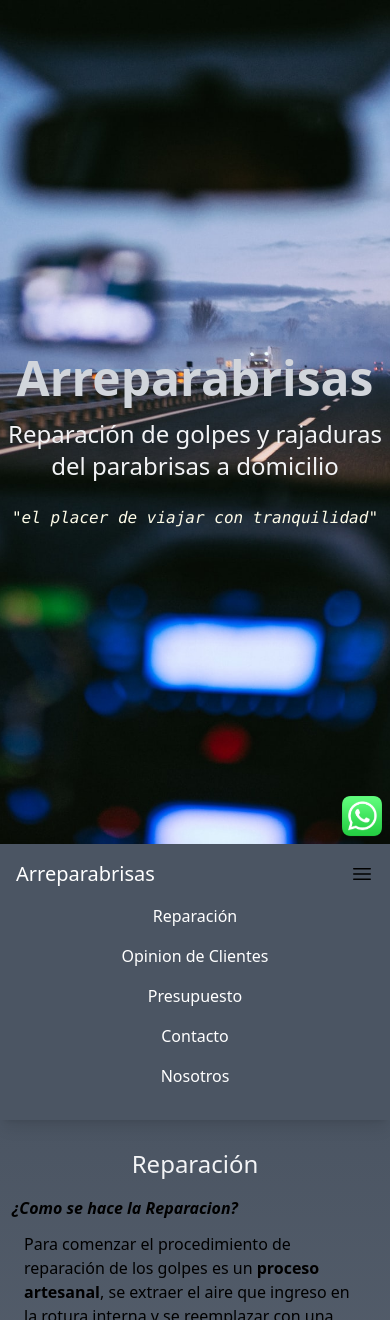
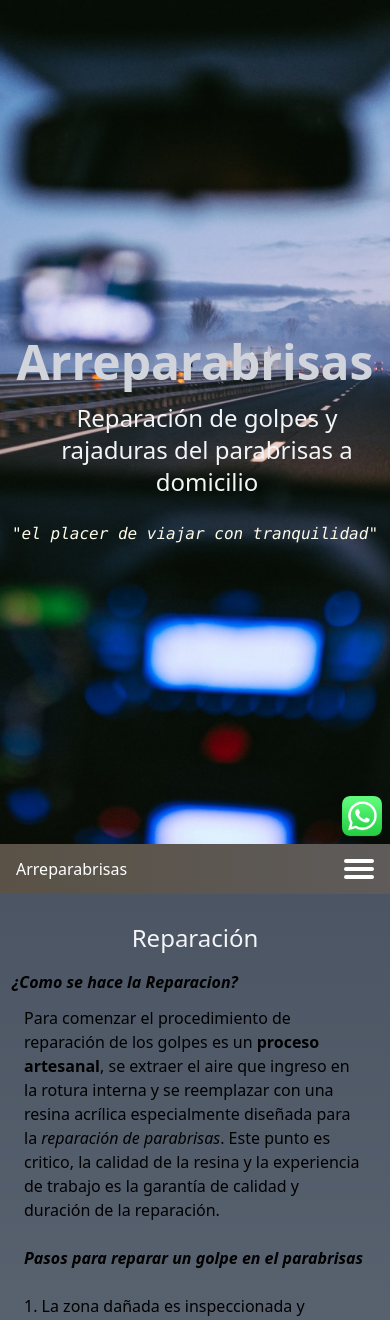
Before and after one commit to diegoe120/arreparabrisas-vanilla, a website built with Vite: page index.html in a window 390 px wide. Shown: the top 1320 px of the page. Built offline with nearby package versions, Linux system fonts and the light colour scheme.

Commit message:
Menu definitivo

```diff
--- a/index.css
+++ b/index.css
@@ -11,3 +11,119 @@
       display: none;
     }
   }
+
+  .top-nav {
+    display: flex;
+    flex-direction: row;
+    align-items: center;
+    justify-content: space-between;
+    background-color: #00BAF0;
+    background: linear-gradient(to left, #5e5b5a, #5a5246);
+    color: #FFF;
+    height: 50px;
+    padding: 1em;
+  }
+
+  .menu {
+    display: flex;
+    flex-direction: row;
+    list-style-type: none;
+    margin: 0;
+    padding: 0;
+  }
+
+  .menu > li {
+    margin: 0 1rem;
+    overflow: hidden;
+  }
+
+  .menu-button-container {
+    display: none;
+    height: 100%;
+    width: 30px;
+    cursor: pointer;
+    flex-direction: column;
+    justify-content: center;
+    align-items: center;
+  }
+
+  #menu-toggle {
+    display: none;
+  }
+
+  .menu-button,
+  .menu-button::before,
+  .menu-button::after {
+    display: block;
+    background-color: #fff;
+    position: absolute;
+    height: 4px;
+    width: 30px;
+    transition: transform 400ms cubic-bezier(0.23, 1, 0.32, 1);
+    border-radius: 2px;
+  }
+
+  .menu-button::before {
+    content: '';
+    margin-top: -8px;
+  }
+
+  .menu-button::after {
+    content: '';
+    margin-top: 8px;
+  }
+
+  #menu-toggle:checked + .menu-button-container .menu-button::before {
+    margin-top: 0px;
+    transform: rotate(405deg);
+  }
+
+  #menu-toggle:checked + .menu-button-container .menu-button {
+    background: rgba(255, 255, 255, 0);
+  }
+
+  #menu-toggle:checked + .menu-button-container .menu-button::after {
+    margin-top: 0px;
+    transform: rotate(-405deg);
+  }
+
+  @media (max-width: 700px) {
+    .menu-button-container {
+      display: flex;
+    }
+    .menu {
+      position: absolute;
+      top: 0;
+      margin-top: 50px;
+      left: 0;
+      flex-direction: column;
+      width: 100%;
+      justify-content: center;
+      align-items: center;
+    }
+    #menu-toggle ~ .menu li {
+      height: 0;
+      margin: 0;
+      padding: 0;
+      border: 0;
+      transition: height 400ms cubic-bezier(0.23, 1, 0.32, 1);
+    }
+    #menu-toggle:checked ~ .menu li {
+      border: 1px solid #333;
+      height: 2.5em;
+      padding: 0.5em;
+      transition: height 400ms cubic-bezier(0.23, 1, 0.32, 1);
+    }
+    .menu > li {
+      display: flex;
+      justify-content: center;
+      margin: 0;
+      padding: 0.5em 0;
+      width: 100%;
+      color: white;
+      background-color: #222;
+    }
+    .menu > li:not(:last-child) {
+      border-bottom: 1px solid #444;
+    }
+  }
--- a/index.html
+++ b/index.html
@@ -15,11 +15,11 @@
 
   <!-- Hero -->
 
-  <header id="hero" class="min-h-screen bg-center bg-cover h-screen flex items-center "
+  <header id="hero" class="flex min-h-screen bg-center bg-cover  items-center"
     style="background-image: url('/img/hero2.jpg')">
     <div class="conteiner flex flex-col mt-10">
       <h1 class="font-sans text-gray-300 text-5xl font-semibold text-center t-shadow animacion-d">Arreparabrisas</h1>
-      <h2 class="font-sans text-gray-100 text-2xl text-center mt-4 t-shadow">Reparación de golpes y rajaduras del
+      <h2 class="font-sans pl-6 text-gray-100 text-2xl text-center mt-4 t-shadow">Reparación de golpes y rajaduras del
         parabrisas a domicilio</h2>
       <p class="font-mono text-yellow-50 mt-6 text-center italic">"el placer de viajar con tranquilidad"</p>
     </div>
@@ -33,29 +33,23 @@
   </header>
 
   <!-- Menu -->
-
-  <nav class="sticky top-0 w-screen bg-gray-600 p-4 shadow-lg z-10">
-    <div class=" container flex justify-between">
-      <a class="text-white text-xl" href="#hero">Arreparabrisas</a>
-
-      <button type="button" id="btn-menu" class="items-center" onclick="manejoMenu()">
-        <svg xmlns="http://www.w3.org/2000/svg" fill="none" viewBox="0 0 24 24" stroke-width="1.5" stroke="currentColor"
-          class="w-6 h-6">
-          <path stroke-linecap="round" stroke-linejoin="round" d="M3.75 6.75h16.5M3.75 12h16.5m-16.5 5.25h16.5" />
-        </svg>
-      </button>
-
+  <nav class="top-nav sticky top-0">
+    <div>
+      <a class="text-white hover:text-yellow-50" href="#hero">Arreparabrisas</a>
     </div>
-
-
-    <ul id="menu" class="flex-col p-2 text-center">
-      <li class="p-2"><a class="text-white hover:text-yellow-50" href="#reparacion">Reparación</a></li>
-      <li class="p-2"><a class="text-white hover:text-yellow-50" href="#clientes">Opinion de Clientes</a></li>
-      <li class="p-2"><a class="text-white hover:text-yellow-50" href="#presupuesto">Presupuesto</a></li>
-      <li class="p-2"><a class="text-white hover:text-yellow-50" href="#contacto">Contacto</a></li>
-      <li class="p-2"><a class="text-white hover:text-yellow-50" href="#nosotros">Nosotros</a></li>
+    <input id="menu-toggle" type="checkbox" />
+    <label class='menu-button-container' for="menu-toggle">
+      <div class='menu-button'></div>
+    </label>
+    <ul class="menu">
+      <li><a class="text-white hover:text-yellow-50" href="#reparacion">Reparación</a></li>
+      <li><a class="text-white hover:text-yellow-50" href="#clientes">Opinion de Clientes</a></li>
+      <li><a class="text-white hover:text-yellow-50" href="#presupuesto">Presupuesto</a></li>
+      <li><a class="text-white hover:text-yellow-50" href="#contacto">Contacto</a></li>
+      <li><a class="text-white hover:text-yellow-50" href="#nosotros">Nosotros</a></li>
     </ul>
   </nav>
+
 
   <!-- Secciones -->
 
--- a/main.js
+++ b/main.js
@@ -1,8 +1,5 @@
-function manejoMenu() {
-  var menu = document.getElementById("menu");
-  if (menu.style.display === "block") {
-    menu.style.display = "none";
-  } else {
-    menu.style.display = "block";
-  }
+function menuOnClick() {
+  document.getElementById("menu-bar").classList.toggle("change");
+  document.getElementById("nav").classList.toggle("change");
+  document.getElementById("menu-bg").classList.toggle("change-bg");
 }
--- a/normalize.css
+++ /dev/null
@@ -1,87 +0,0 @@
-/***
-    The new CSS reset - version 1.7.3 (last updated 7.8.2022)
-    GitHub page: https://github.com/elad2412/the-new-css-reset
-***/
-
-/*
-    Remove all the styles of the "User-Agent-Stylesheet", except for the 'display' property
-    - The "symbol *" part is to solve Firefox SVG sprite bug
- */
-*:where(:not(html, iframe, canvas, img, svg, video, audio):not(svg *, symbol *)) {
-    all: unset;
-    display: revert;
-}
-
-/* Preferred box-sizing value */
-*,
-*::before,
-*::after {
-    box-sizing: border-box;
-}
-
-/* Reapply the pointer cursor for anchor tags */
-a,
-button {
-    cursor: revert;
-}
-
-/* Remove list styles (bullets/numbers) */
-ol,
-ul,
-menu {
-    list-style: none;
-}
-
-/* For images to not be able to exceed their container */
-img {
-    max-width: 100%;
-}
-
-/* removes spacing between cells in tables */
-table {
-    border-collapse: collapse;
-}
-
-/* Safari - solving issue when using user-select:none on the <body> text input doesn't working */
-input,
-textarea {
-    -webkit-user-select: auto;
-}
-
-/* revert the 'white-space' property for textarea elements on Safari */
-textarea {
-    white-space: revert;
-}
-
-/* minimum style to allow to style meter element */
-meter {
-    -webkit-appearance: revert;
-    appearance: revert;
-}
-
-/* reset default text opacity of input placeholder */
-::placeholder {
-    color: unset;
-}
-
-/* fix the feature of 'hidden' attribute.
-   display:revert; revert to element instead of attribute */
-:where([hidden]) {
-    display: none;
-}
-
-/* revert for bug in Chromium browsers
-   - fix for the content editable attribute will work properly.
-   - webkit-user-select: auto; added for Safari in case of using user-select:none on wrapper element*/
-:where([contenteditable]:not([contenteditable="false"])) {
-    -moz-user-modify: read-write;
-    -webkit-user-modify: read-write;
-    overflow-wrap: break-word;
-    -webkit-line-break: after-white-space;
-    -webkit-user-select: auto;
-}
-
-/* apply back the draggable feature - exist only in Chromium and Safari */
-:where([draggable="true"]) {
-    -webkit-user-drag: element;
-}
--- a/tailwind.config.cjs
+++ b/tailwind.config.cjs
@@ -7,6 +7,10 @@ module.exports = {
       fontFamily: {
         pop: ["Poppin", "sans-serif"],
       },
+      animation: {
+        "translate--4": "translateY(-4px)",
+        "translate-4": "translateY(4px)",
+      },
     },
   },
   plugins: [],
```
